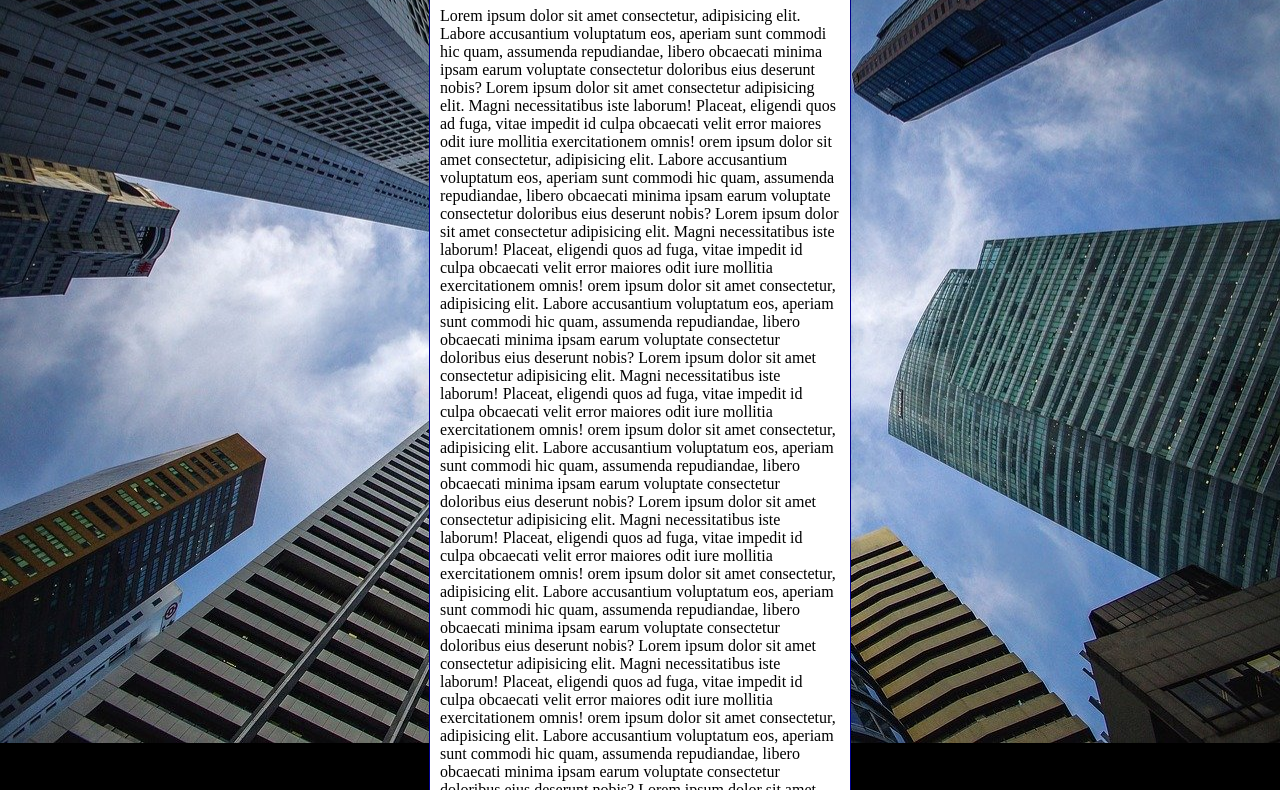
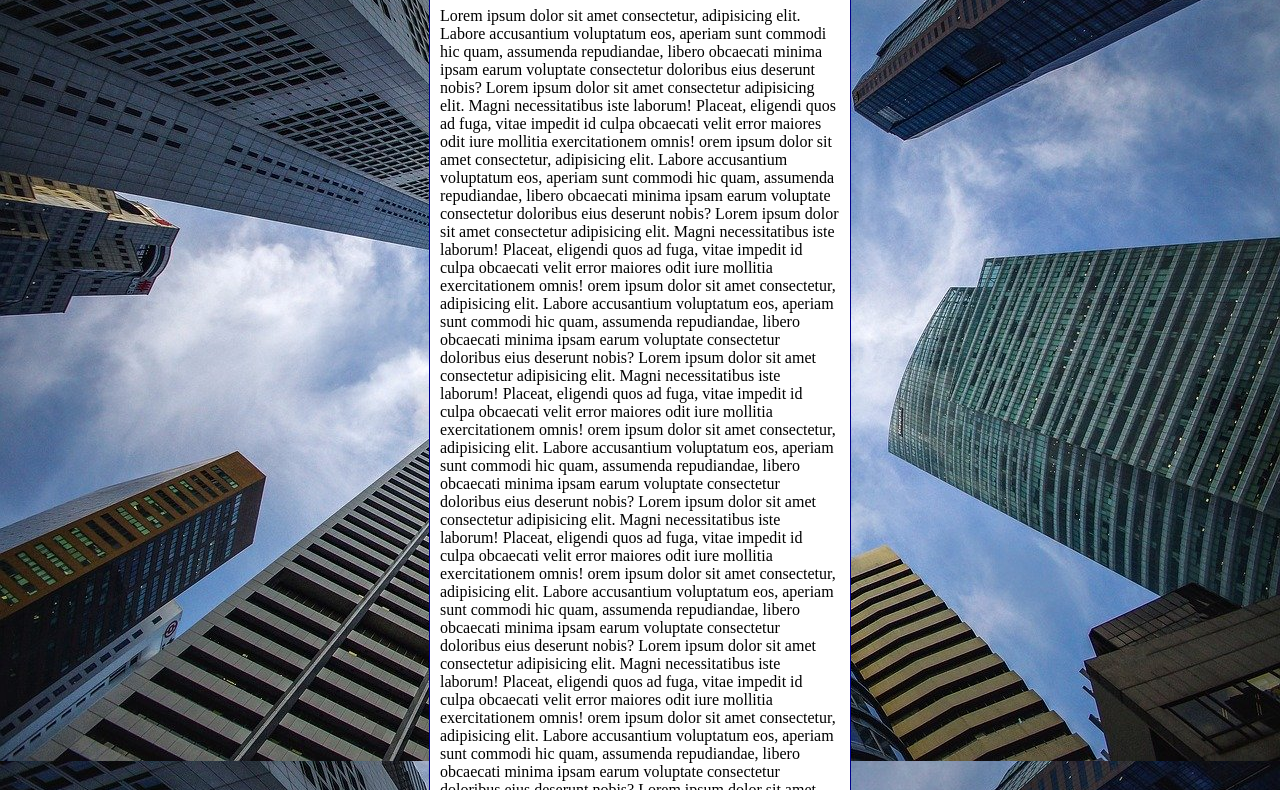
Before and after one commit to jonilson-luis/html-css, a plain HTML site: page exercicios/ex022/fundo006.html in a window 1280 px wide. Shown: the part 92-882 px from the top of the page. Drawn offline with Linux system fonts and the light colour scheme.

Commit message:
Aprendemos background attachment e shorthand

```diff
--- a/exercicios/ex022/fundo006.html
+++ b/exercicios/ex022/fundo006.html
@@ -3,22 +3,33 @@
 <head>
     <meta charset="UTF-8">
     <meta name="viewport" content="width=device-width, initial-scale=1.0">
-    <title>Document</title>
+    <title>Fundo fixo de tela</title>
     <style>
-        body{
-            height: 100vh;
-            background-color: black;
-            background-image: url("imagens/wallpaper002.jpg");
+         body {
+             height: 100vh;
+            /*background-color: black;
+            background-image: url('imagens/wallpaper002.jpg');
             background-position: center center;
             background-repeat: no-repeat;
             background-size: cover;
-        }
+            background-attachment: fixed; */
+
+            /* Shorthand - background
+               elemento {
+                    background: color image repeat attachment position / size origin clip;
+                     }
+            */
+
+             /* Sintaxe correta: posição / tamanho */
+            background: black url('imagens/wallpaper002.jpg') center center / cover no-repeat fixed;
+
+             }
 
         main{
             background-color: white;
+            max-width: 400px;
             border: 1px solid darkblue;
             border-radius: 15px;
-            width: 400px;
             padding: 10px;
             margin: auto;
 
```
